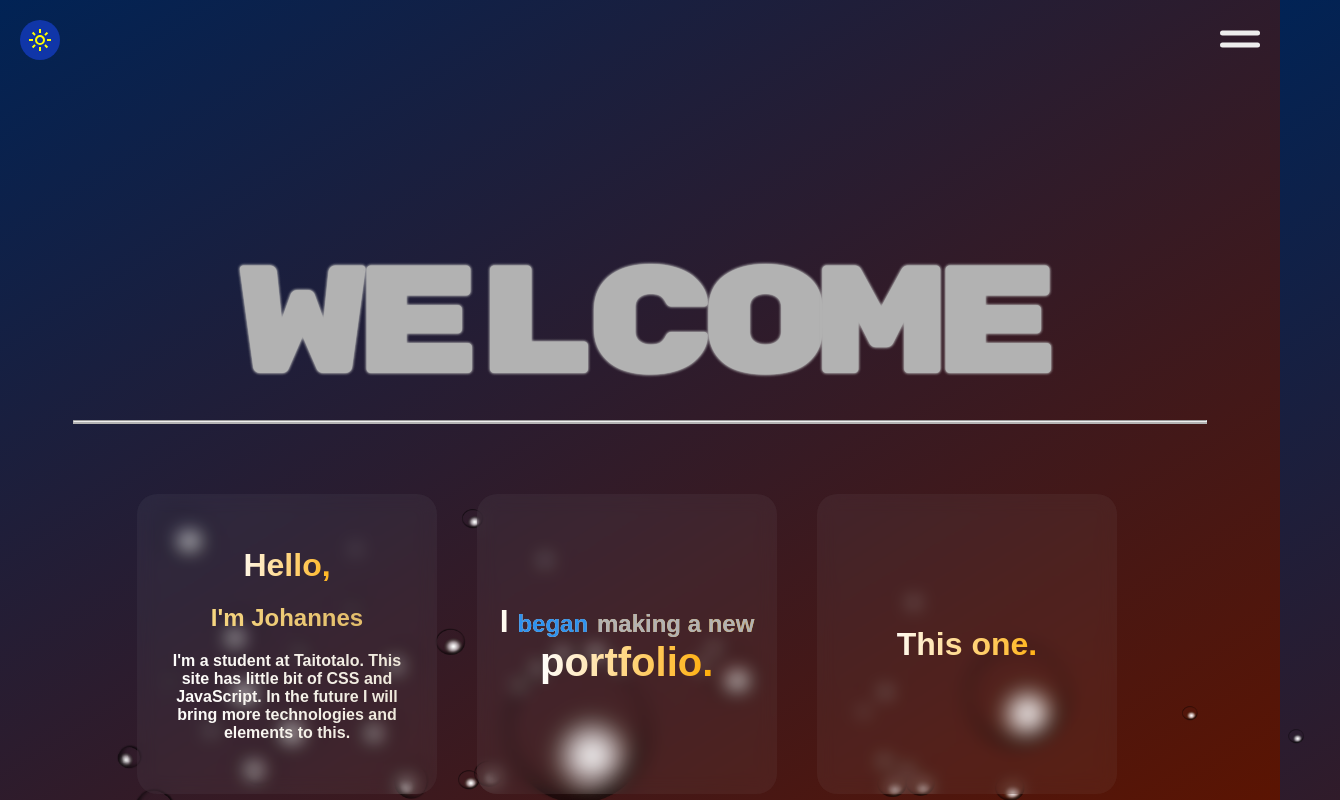
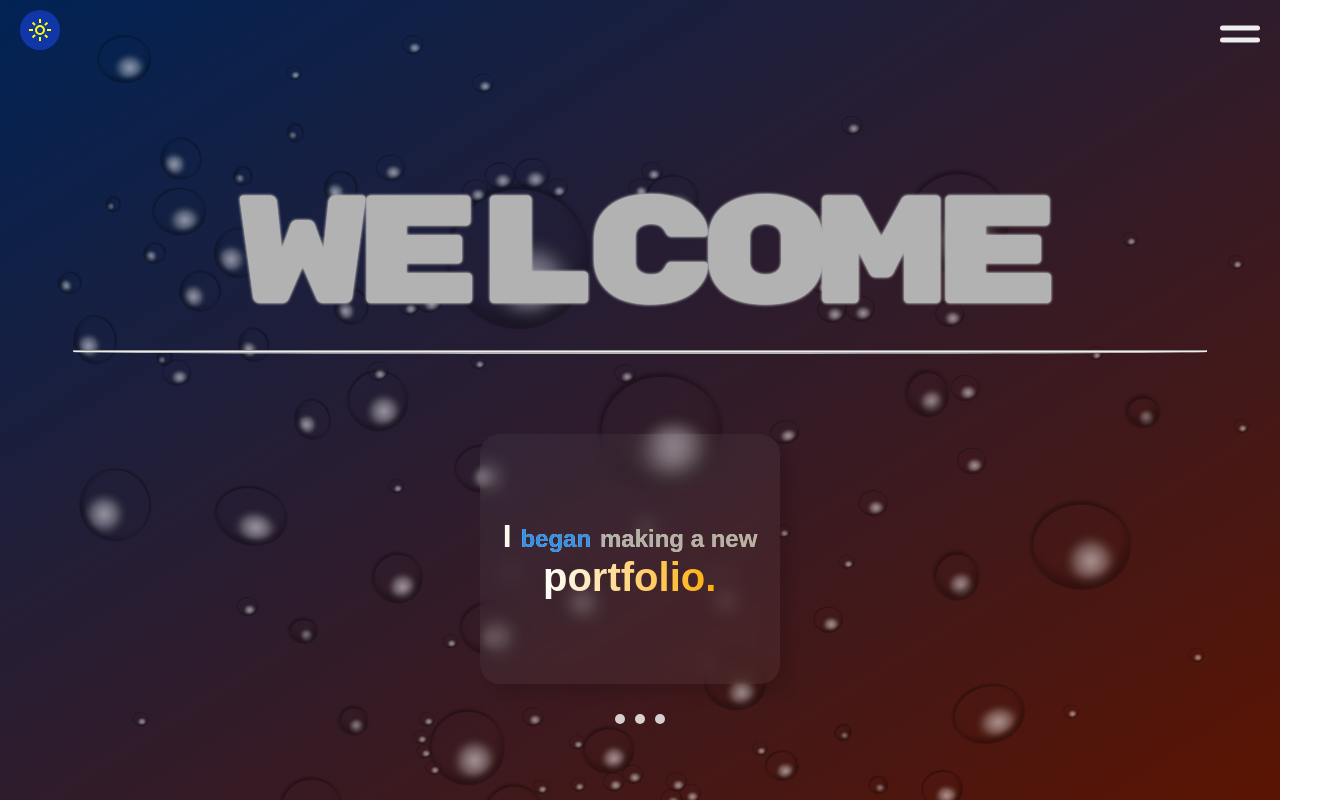
Before and after one commit to jmetsaniemi1/Portfolio, a plain HTML site: page HTML/index.html in a window 1280 px wide. Both pictures are taken after a click on the button 40 px from the left and 40 px from the top of the page. Shown: the top 800 px of the page, 1340 px wide, since content can reach past the window. Drawn offline with Linux system fonts and the light colour scheme.

Commit message:
Fixed the carousel

```diff
--- a/CSS/style.css
+++ b/CSS/style.css
@@ -11,14 +11,7 @@
   --section-color: white; /* Osion taustaväri */
 }
 
-.darkmode {
-  background: linear-gradient(to bottom right, #012355, #5b1402); /* Dark mode -taustagradientti */
-  --primary-color: #5c72ca; /* Dark mode -ensisijainen väri */
-  --base-variant: #1036a8; /* Dark mode -perusväri */
-  --text-color: #b2b2b2; /* Dark mode -tekstin väri */
-  background-repeat: no-repeat; /* Prevent background from repeating */
-  background-attachment: fixed; /* Keeps the background fixed during scroll */
-}
+
 
 * {
   box-sizing: border-box; /* Sisällön mitoitus */
@@ -39,7 +32,10 @@ a:hover {
 }
 
 html body {
-  background: linear-gradient(to bottom right, #de350b, #0065ff); /* Taustagradientti */
+  background: linear-gradient(to bottom right, #de350b,
+  #0065ff); /* Taustagradientti */
+  padding-top: 70px; /* Nav-elementin korkeus + pieni väli */
+
   height: 100%; /* Koko näkymäkorkeus */
   margin: 0; /* Nollaa oletusmarginaalit */
   padding: 10px;
@@ -51,7 +47,50 @@ html body {
 
 }
 
+.darkmode {
+  background: linear-gradient(to bottom right, #012355, #5b1402); /* Dark mode -taustagradientti */
+  --primary-color: #5c72ca; /* Dark mode -ensisijainen väri */
+  --base-variant: #1036a8; /* Dark mode -perusväri */
+  --text-color: #b2b2b2; /* Dark mode -tekstin väri */
+  background-repeat: no-repeat; /* Prevent background from repeating */
+  background-attachment: fixed; /* Keeps the background fixed during scroll */
+}
 
+body::before {
+  content: '';
+  position: fixed;
+  top: 0;
+  left: 0;
+  width: 100%;
+  height: 100%;
+  /* Light mode gradient */
+  background: linear-gradient(to bottom right, #de350b,
+  #0065ff);
+  transition: opacity 1.3s ease;
+  z-index: -2;
+}
+
+body::after {
+  content: '';
+  position: fixed;
+  top: 0;
+  left: 0;
+  width: 100%;
+  height: 100%;
+  /* Dark mode gradient */
+  background: linear-gradient(to bottom right, #012355, #5b1402);
+  opacity: 0;
+  transition: opacity 1.3s ease;
+  z-index: -2;
+}
+
+body.darkmode::before {
+  opacity: 0;
+}
+
+body.darkmode::after {
+  opacity: 1;
+}
 
 #theme-switch {
   height: 40px; /* Korkeus */
@@ -95,7 +134,7 @@ html body {
   width: 50%; /* Menun leveys */
   max-width: 150px; /* Maksimileveys */
   position: fixed; /* Kiinnitetty paikkaan */
-  top: 0; /* Yläreunasta */
+  top: 70px; /* Yläreunasta */
   margin-right: 10px; /* Oikeasta reunasta */
   right: -450px; /* Piilotettu oikealle */
   display: flex; /* Flexbox asettelu */
@@ -104,7 +143,7 @@ html body {
   text-align: right; /* Tekstin tasaus oikealle */
   font-size: 20px; /* Fontin koko */
   font-weight: bolder; /* Lihavointi */
-  transition: .4s ease; /* Siirtymäefekti */
+  transition: .6s ease-in-out; /* Siirtymäefekti */
 }
 
 .off-screen-menu ul li {
@@ -127,16 +166,23 @@ html body {
 
 /* Navigaatio */
 nav {
-  padding: 10px; /* Sisämarginaali */
-  display: flex; /* Flexbox-asettelu */
+  padding: 10px;
+  display: flex;
+  position: fixed; /* Muutettu kiinteäksi */
+  width: 100%; /* Koko leveys */
+  top: 0; /* Kiinnitetään yläreunaan */
+  z-index: 1000; /* Varmistetaan että nav pysyy päällimmäisenä */
 }
 
 /* Ham menu */
 .ham-menu {
-  height: 50px; /* Korkeus */
-  width: 40px; /* Leveys */
-  margin-left: auto; /* Siirto oikealle */
-  position: relative; /* Suhteellinen sijainti */
+  height: 50px;
+  width: 40px;
+  position: fixed; /* Muutettu kiinteäksi */
+  top: 15px; /* Säädetty yläreunasta */
+  right: 20px; /* Siirretty theme-switchin viereen */
+  cursor: pointer;
+  z-index: 1001; /* Sama kuin theme-switchillä */
 }
 .ham-menu span {
   height: 5px; /* Viivan korkeus */
@@ -230,59 +276,81 @@ nav {
   background-color: var(--text-color);
   margin: auto;
   margin-bottom: 30px;
+  border-radius: 50%;
 }
 
 
 
-.front-boxes {
-  display: flex;
-  justify-content: center;
-  align-items: center;
-  margin: 50px;
-  width: 800px;
-  min-width: 90%;
-  z-index: 1;
-  position: relative;
-}
+
 
 .background-photo-drops {
   z-index: -1;
   object-fit: cover;
   height: auto;
   width: 1280px;
-  position: absolute;
+  position: fixed;
   top: 0; /* Adjust position if necessary */
   left: 0; /* Adjust position if necessary */
   rotate: 180deg;
+  opacity: 0.5;
 }
 
 
+/* Lisätään wrapper karusellin ympärille */
+.wrapper {
+  width: 100%;
+  display: flex;
+  justify-content: center;
+  align-items: center;
+  position: relative;
+}
 
-@media (max-width: 768px) {
+.front-boxes {
+  position: relative;
+  width: 320px;
+  margin: 50px auto; /* Säilytetään vertical margin */
+  overflow: hidden;
+  display: flex;
+  align-items: center;
+  padding-bottom: 40px;
+}
+
+/* Mobiiliresponsiivisuus */
+@media screen and (max-width: 768px) {
+  .wrapper {
+    padding: 0 15px; /* Lisätään pieni padding mobiilissa */
+  }
+
   .front-boxes {
-    flex-direction: column;
-    width: 100%; /* Ensure it uses the full width */
-    margin: 0px; /* Adjust margin if necessary */
+    width: 300px;
+    margin: 50px auto;
   }
 }
 
+.containers-wrapper {
+  display: flex;
+  transition: transform 1.3s ease-in-out;
+  gap: 20px;
+}
+
 .container {
-  margin: 20px;
+  flex: 0 0 300px; /* Kiinteä leveys */
+  width: 300px;
+  height: 250px;
+  margin: 0;
   border-radius: 20px;
   display: flex;
   justify-content: center;
   align-items: center;
   flex-direction: column;
-  height: 300px;
-  width: 300px;
   background: rgba(215, 236, 235, 0.05);
   backdrop-filter: blur(9px);
-  box-shadow: 12px 12px 12px rgba(0, 0, 0, 0.1) inset. -10px -10px -10px white inset;
+  box-shadow: 12px 12px 12px rgba(0, 0, 0, 0.1);
 }
 
 .container:hover {
   transition: all 300ms ease-in-out ;
-  transform: scale(1.03);
+  transform: scale(1.01);
 }
 
 .container h1, h2, h3, p {
@@ -317,3 +385,27 @@ nav {
   }
 
 }
+
+.carousel-dots {
+  position: absolute;
+  bottom: 0;
+  left: 50%;
+  transform: translateX(-50%);
+  display: flex;
+  gap: 10px;
+  justify-content: center;
+  z-index: 10;
+}
+
+.dot {
+  width: 10px;
+  height: 10px;
+  border-radius: 50%;
+  background: rgba(255, 255, 255, 0.793);
+  cursor: pointer;
+  transition: background-color 0.3s ease;
+}
+
+.dot.active {
+  background: rgba(255, 255, 255, 0.8);
+}
--- a/HTML/index.html
+++ b/HTML/index.html
@@ -37,7 +37,7 @@
       <span></span>
     </div>
   </nav>
-  <script src="/JAVASCRIPT/style.js"></script>
+  <script src="/JAVASCRIPT/script.js"></script>
 <div class="welcome-text-box">
   <div class="keyboard">
     <span class="key">W</span>
@@ -54,40 +54,37 @@
 
 <div class="wrapper">
 
+  <img class="background-photo-drops" src="/Photos/pngwing.com.png" alt="">
+
+  <div class="front-boxes">
 
 
-<div class="front-boxes">
-  <img class="background-photo-drops" src="/Photos/pngwing.com.png" alt="">
-
+    <div class="containers-wrapper">
       <div class="container">
         <h1>Hello, </h1>
         <h2>I'm Johannes</h2>
         <p>I'm a student at Taitotalo. This site has little bit of CSS and JavaScript. In the future I will bring more technologies and elements to this. </p>
       </div>
 
-
-
-
+      <div class="container">
+        <h1>
+          <span id="first-letter">I</span>
+          <span id="after-letter" style="color: rgb(46, 146, 239); font-size: 1.5rem; font-weight: bold;"> began</span>
+          <span id="after-letter" style="color: var(--text-color); font-size: 1.5rem;"> making a new </span>
+          <span id="last-letter" style="font-size: 2.5rem;"> portfolio.</span>
+        </h1>
+      </div>
 
       <div class="container">
-  <h1>
-
-    <span id="first-letter">I</span>
-
-    <span id=" after-letter" style=" color: rgb(46, 146, 239); font-size: 1.5rem; font-weight: bold;"> began</span>
-    <span id=" after-letter" style=" color: var(--text-color); font-size: 1.5rem;">making a new </span>
-    <span id="last-letter" style=" font-size: 2.5rem;"> portfolio.</span>
-  </h1>
-
-</div>
-<div class="container">
         <h1>This one.</h1>
-
       </div>
     </div>
   </div>
 
 
+
+
+
 <br>
 </body>
 </html>
--- a/JAVASCRIPT/darkmode.js
+++ b/JAVASCRIPT/darkmode.js
@@ -1,26 +1,37 @@
-let darkmode = localStorage.getItem('darkmode');
+document.addEventListener('DOMContentLoaded', () => {
   const themeSwitch = document.getElementById('theme-switch');
+  const body = document.body;
+  const moonSvg = document.getElementById('moon-svg');
+  const sunSvg = document.getElementById('sun-svg');
 
-// Tarkista, onko dark mode päällä sivun latauksen yhteydessä
-if (darkmode === "active") {
-  document.body.classList.add('darkmode');
-  document.body.classList.remove('default');
+  // Tarkista tallennettu teema
+  const savedTheme = localStorage.getItem('theme');
+  if (savedTheme === 'dark') {
+    body.classList.add('darkmode');
+    moonSvg.style.display = 'none';
+    sunSvg.style.display = 'block';
   } else {
-  document.body.classList.add('default');
-  document.body.classList.remove('darkmode');
+    moonSvg.style.display = 'block';
+    sunSvg.style.display = 'none';
   }
 
-// Vaihda tila napin painalluksella
   themeSwitch.addEventListener('click', () => {
-  darkmode = localStorage.getItem('darkmode');
-
-  if (darkmode !== "active") {
-    document.body.classList.add('darkmode');
-    document.body.classList.remove('default');
-    localStorage.setItem('darkmode', 'active');
+    if (body.classList.contains('darkmode')) {
+      // Vaihto light modeen viiveellä
+      setTimeout(() => {
+        body.classList.remove('darkmode');
+        moonSvg.style.display = 'block';
+        sunSvg.style.display = 'none';
+        localStorage.setItem('theme', 'light');
+      }, 300);
     } else {
-    document.body.classList.add('default');
-    document.body.classList.remove('darkmode');
-    localStorage.setItem('darkmode', null);
+      // Vaihto dark modeen viiveellä
+      setTimeout(() => {
+        body.classList.add('darkmode');
+        moonSvg.style.display = 'none';
+        sunSvg.style.display = 'block';
+        localStorage.setItem('theme', 'dark');
+      }, 300);
     }
   });
+});
--- /dev/null
+++ b/JAVASCRIPT/script.js
@@ -0,0 +1,64 @@
+const hamMenu = document.querySelector(".ham-menu");
+
+const offScreenMenu = document.querySelector(".off-screen-menu");
+
+hamMenu.addEventListener("click", () => {
+  hamMenu.classList.toggle("active");
+  offScreenMenu.classList.toggle("active");
+});
+
+document.addEventListener('DOMContentLoaded', () => {
+  const wrapper = document.querySelector('.containers-wrapper');
+  const containers = document.querySelectorAll('.container');
+  const frontBoxes = document.querySelector('.front-boxes');
+  let currentIndex = 0;
+
+
+
+  // Luodaan dots container
+  const dotsContainer = document.createElement('div');
+  dotsContainer.className = 'carousel-dots';
+
+  // Luodaan pallo jokaiselle containerille
+  containers.forEach((_, index) => {
+    const dot = document.createElement('div');
+    dot.className = 'dot';
+    if (index === 0) dot.classList.add('active');
+
+    dot.addEventListener('click', () => {
+      currentIndex = index;
+      updateCarousel();
+      updateDots();
+    });
+
+    dotsContainer.appendChild(dot);
+  });
+
+  frontBoxes.appendChild(dotsContainer);
+
+  function updateCarousel() {
+    const containerWidth = document.querySelector('.container').offsetWidth;
+    const gap = 20; // tai 10px mobiilissa
+    const offset = currentIndex * -(containerWidth + gap);
+    wrapper.style.transform = `translateX(${offset}px)`;
+  }
+
+  function updateDots() {
+    const dots = document.querySelectorAll('.dot');
+    dots.forEach((dot, index) => {
+      dot.classList.toggle('active', index === currentIndex);
+    });
+  }
+
+  // Voit halutessasi lisätä myös automaattisen vierityksen
+  setInterval(() => {
+    currentIndex = (currentIndex + 1) % containers.length;
+    updateCarousel();
+    updateDots();
+  }, 5000); // Vaihtaa 5 sekunnin välein
+
+  // Lisätään window resize listener
+  window.addEventListener('resize', () => {
+    updateCarousel();
+  });
+});
```
Also changed, not shown: JAVASCRIPT/style.js (+47 -0 lines). Lines whose indentation alone changed are shown as unchanged.
